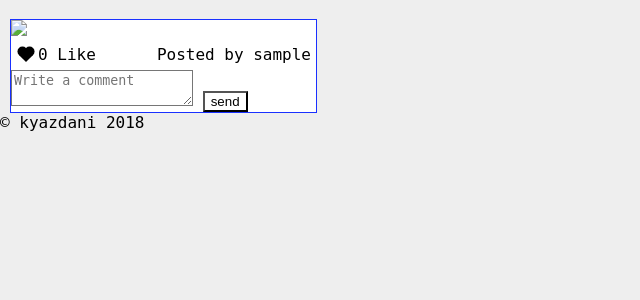
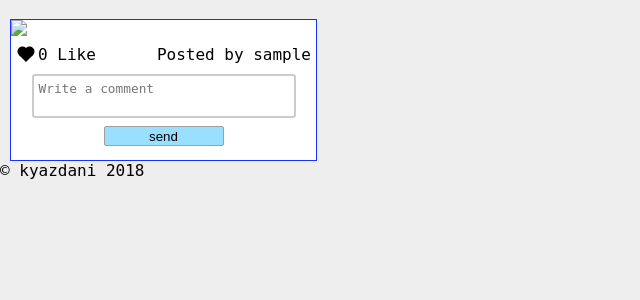
Before and after one commit to kyazdani42/camagru, a PHP site: page /camagru/Home in a window 1280 px wide. Shown: the part 111-411 px from the top of the page, without its empty margins (0-640 px from the left). Run offline with PHP 8.4, Linux system fonts and the light colour scheme; the visitor is signed in with stand-in values (Sample User, id 1); tables that the repository leaves empty or names only in its code hold one stand-in row (values such as "Sample post").

Commit message:
styles in home is done

```diff
--- a/app/views/logged/indexView.php
+++ b/app/views/logged/indexView.php
@@ -35,9 +35,11 @@
                             <?= "By " . $e['login'] ?>
                         </div>
                         <div class="commentContent">
-                        <?= $e['com'] ?>
+                            <span class="comContText">
+                            <?= $e['com'] ?>
+                            </span>
                         <?php if ($e['check'] === 1): ?>
-                            <a id="com<?= $e['id']?>" href="<?= URL . "Home/delComment/" . $e['id'] ?>"><img src="public/images/crossbox.png" style="width:15px"></a>
+                            <a id="com<?= $e['id']?>" href="<?= URL . "Home/delComment/" . $e['id'] ?>"><img class="crossDel" src="public/images/crossbox.png"></a>
                         <?php endif; ?>
                         </div>
                     </div>
--- a/public/js/homeBox.js
+++ b/public/js/homeBox.js
@@ -52,6 +52,7 @@ if (ur !== undefined) {
         let lk = document.createElement("a");
         let img = document.createElement("img");
         let div = document.createElement("div");
+        let span = document.createElement("span");
         let divContent = document.createElement("div");
         let divLogin = document.createElement("div");
         let divTime = document.createElement("div");
@@ -61,18 +62,19 @@ if (ur !== undefined) {
         divLogin.setAttribute("class", "commentLogin");
         divTime.setAttribute("class", "commentTime");
         divContent.setAttribute("class", "commentContent");
+        span.setAttribute("class", "comContText");
         img.setAttribute("src", "public/images/crossbox.png");
+        img.setAttribute("class", "crossDel");
         lk.setAttribute("id", "com" + check[0].id);
         lk.setAttribute("href", url + "Home/delComment/" + check[0].id);
 
-        divContent.innerHTML = check[0].data;
+        span.innerHTML = check[0].data;
         divLogin.innerHTML = `By ` + check[0].login;
         let time = Math.floor(now - check[0].date);
         divTime.innerHTML = time + ` seconds ago`;
 
-        img.style.width = "15px";
-
         lk.appendChild(img);
+        divContent.appendChild(span);
         divContent.appendChild(lk);
         div.appendChild(divTime);
         div.appendChild(divLogin);
--- a/public/style/home.css
+++ b/public/style/home.css
@@ -10,7 +10,7 @@
     border: 1px solid #1930ff;
     width: 305px;
     margin-left: auto;
-    margin-right: auto;
+    margin-right:auto;
     background-color: #ffffff;
 }
 .likeBox {
@@ -25,13 +25,50 @@
     padding-left: 2px;
 }
 .comRow {
-    border: 1px solid black;
+    border-top: 1px solid #a0a0a0;
+    width: 280px;
     display: grid;
     grid-template-columns: 1fr 1fr;
-    grid-template-rows: 15px auto;
+    grid-template-rows: 22px auto;
     grid-column-gap: 10px;
-    margin-top: 10px;
+    padding: 7px 3px 3px 5px;
+    margin: 10px auto;
+}
+.comContText {
+    margin-right: 7px;
+}
+.crossDel {
+    height: 8px;
+    width: 8px;
+}
+.formSend {
+    display: flex;
+    flex-direction:column;
     margin-bottom: 10px;
+    height: 80px;
+    justify-content: space-between;
+}
+.formSend textarea {
+    width: 250px;
+    height: 30px;
+    border: 2px solid #cccccc;
+    margin: auto;
+    padding: 5px;
+    resize: none;
+    outline: none;
+    font-family: "Avenir", 'monospace';
+    font-size: 0.8em;
+    border-radius: 3px;
+}
+.formSend input {
+    -webkit-border-radius: 2px;
+    -moz-border-radius: 2px;
+    border-radius: 2px;
+    background-color: #99e0ff;
+    border: 1px solid #a0a0a0;
+    height: 20px;
+    width: 120px;
+    margin: auto;
 }
 @media screen and (min-width: 660px) {
     .main {
```
Also changed, not shown: app/views/visitor/indexView.php (+1 -1 lines).
